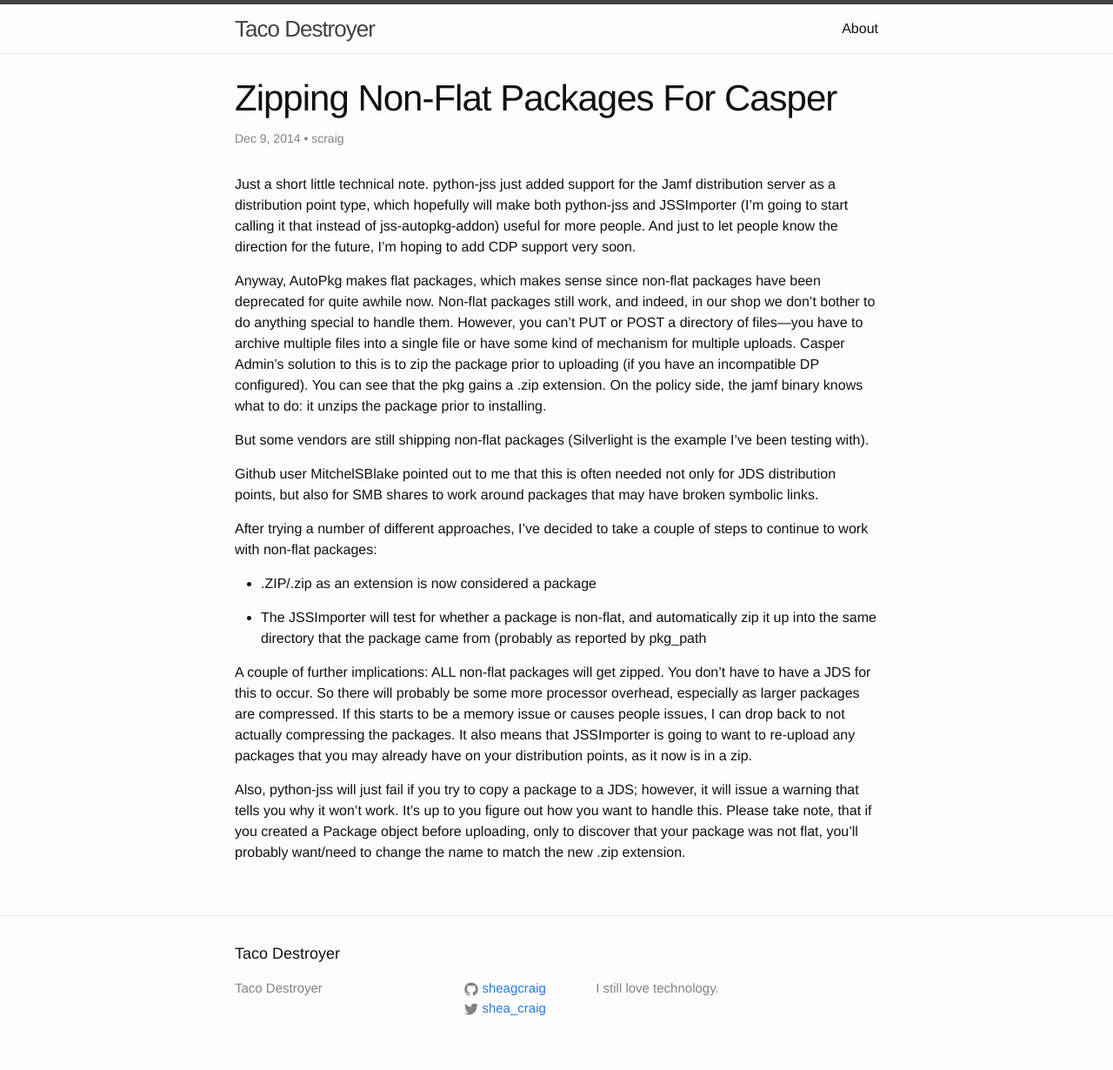
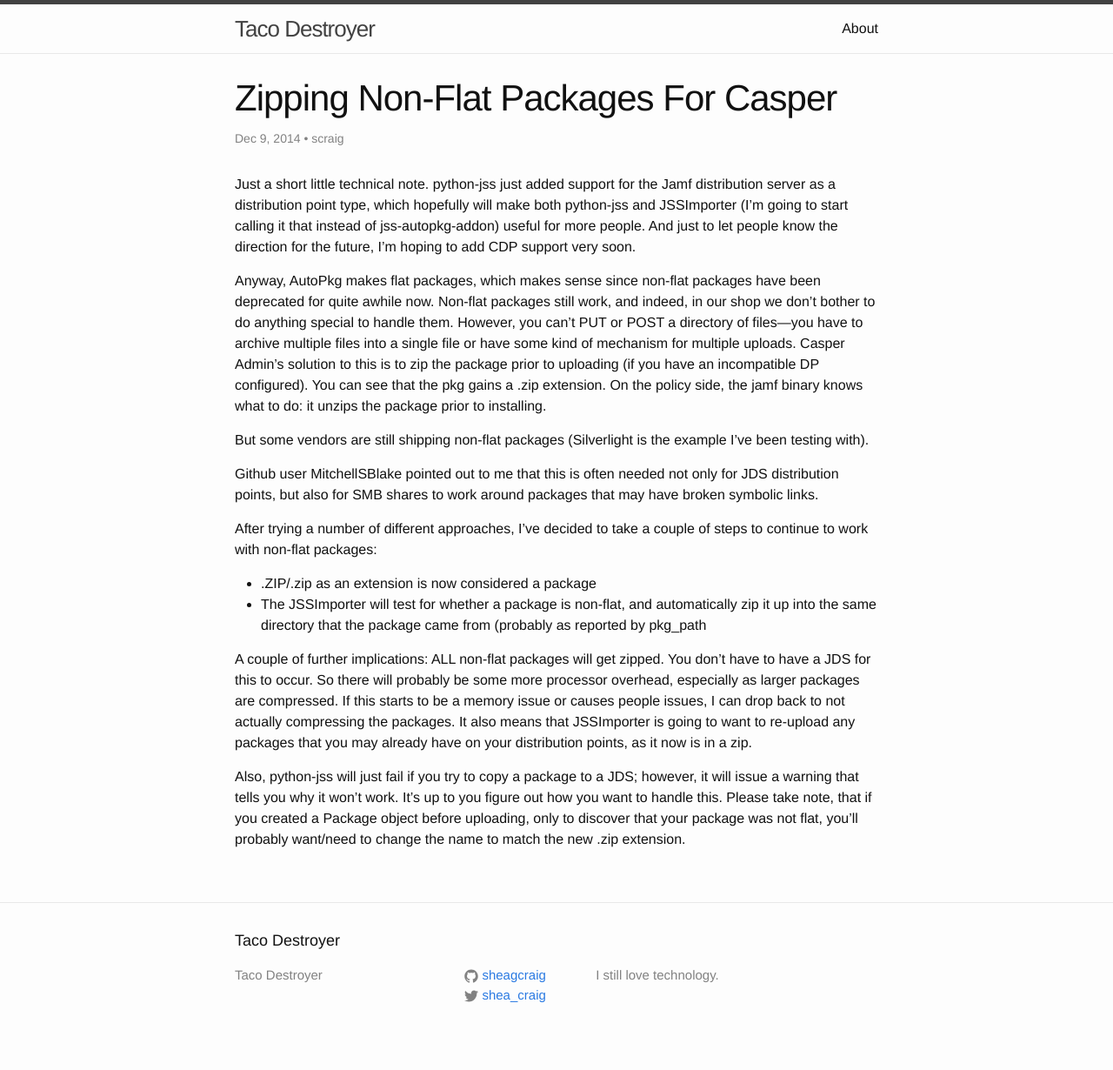
Before and after one commit to sheagcraig/sheagcraig.github.io, a Jekyll site: the page built from _posts/2014-12-09-zipping-non-flat-packages-for-casper.markdown, in a window 1280 px wide. Shown: the whole page at 87% size. Built offline with Jekyll 4.4.1, drawn with Linux system fonts in a browser that asks for light colours.

Commit message:
Update posts.

```diff
--- a/_posts/2014-12-09-zipping-non-flat-packages-for-casper.markdown
+++ b/_posts/2014-12-09-zipping-non-flat-packages-for-casper.markdown
@@ -11,26 +11,47 @@
 - python-jss
 ---
 
-Just a short little technical note. python-jss just added support for the Jamf distribution server as a distribution point type, which hopefully will make both python-jss and JSSImporter (I'm going to start calling it that instead of jss-autopkg-addon) useful for more people. And just to let people know the direction for the future, I'm hoping to add CDP support very soon.
+Just a short little technical note. python-jss just added support for the Jamf
+distribution server as a distribution point type, which hopefully will make
+both python-jss and JSSImporter (I'm going to start calling it that instead of
+jss-autopkg-addon) useful for more people. And just to let people know the
+direction for the future, I'm hoping to add CDP support very soon.
 
-Anyway, AutoPkg makes flat packages, which makes sense since non-flat packages have been deprecated for quite awhile now. Non-flat packages still work, and indeed, in our shop we don't bother to do anything special to handle them. However, you can't PUT or POST a directory of files—you have to archive multiple files into a single file or have some kind of mechanism for multiple uploads. Casper Admin's solution to this is to zip the package prior to uploading (if you have an incompatible DP configured). You can see that the pkg gains a .zip extension. On the policy side, the jamf binary knows what to do: it unzips the package prior to installing.
+Anyway, AutoPkg makes flat packages, which makes sense since non-flat packages
+have been deprecated for quite awhile now. Non-flat packages still work, and
+indeed, in our shop we don't bother to do anything special to handle them.
+However, you can't PUT or POST a directory of files—you have to archive
+multiple files into a single file or have some kind of mechanism for multiple
+uploads. Casper Admin's solution to this is to zip the package prior to
+uploading (if you have an incompatible DP configured). You can see that the pkg
+gains a .zip extension. On the policy side, the jamf binary knows what to do:
+it unzips the package prior to installing.
 
-But some vendors are still shipping non-flat packages (Silverlight is the example I've been testing with).
+But some vendors are still shipping non-flat packages (Silverlight is the
+example I've been testing with).
 
-Github user MitchelSBlake pointed out to me that this is often needed not only for JDS distribution points, but also for SMB shares to work around packages that may have broken symbolic links.
+Github user MitchellSBlake pointed out to me that this is often needed not only
+for JDS distribution points, but also for SMB shares to work around packages
+that may have broken symbolic links.
 
-After trying a number of different approaches, I've decided to take a couple of steps to continue to work with non-flat packages:
+After trying a number of different approaches, I've decided to take a couple of
+steps to continue to work with non-flat packages:
+- .ZIP/.zip as an extension is now considered a package
+- The JSSImporter will test for whether a package is non-flat, and
+  automatically zip it up into the same directory that the package came from
+  (probably as reported by pkg_path
 
+A couple of further implications: ALL non-flat packages will get zipped. You
+don't have to have a JDS for this to occur. So there will probably be some more
+processor overhead, especially as larger packages are compressed. If this
+starts to be a memory issue or causes people issues, I can drop back to not
+actually compressing the packages. It also means that JSSImporter is going to
+want to re-upload any packages that you may already have on your distribution
+points, as it now is in a zip.
 
-
-
-  * .ZIP/.zip as an extension is now considered a package
-
-
-  * The JSSImporter will test for whether a package is non-flat, and automatically zip it up into the same directory that the package came from (probably as reported by pkg_path
-
-
-
-A couple of further implications: ALL non-flat packages will get zipped. You don't have to have a JDS for this to occur. So there will probably be some more processor overhead, especially as larger packages are compressed. If this starts to be a memory issue or causes people issues, I can drop back to not actually compressing the packages. It also means that JSSImporter is going to want to re-upload any packages that you may already have on your distribution points, as it now is in a zip.
-
-Also, python-jss will just fail if you try to copy a package to a JDS; however, it will issue a warning that tells you why it won't work. It's up to you figure out how you want to handle this. Please take note, that if you created a Package object before uploading, only to discover that your package was not flat, you'll probably want/need to change the name to match the new .zip extension.
+Also, python-jss will just fail if you try to copy a package to a JDS; however,
+it will issue a warning that tells you why it won't work. It's up to you figure
+out how you want to handle this. Please take note, that if you created a
+Package object before uploading, only to discover that your package was not
+flat, you'll probably want/need to change the name to match the new .zip
+extension.
```
Also changed, not shown: _posts/2014-12-10-getting-started-with-jssimporter-for-autopkg-pt-1.markdown (+168 -103 lines).
